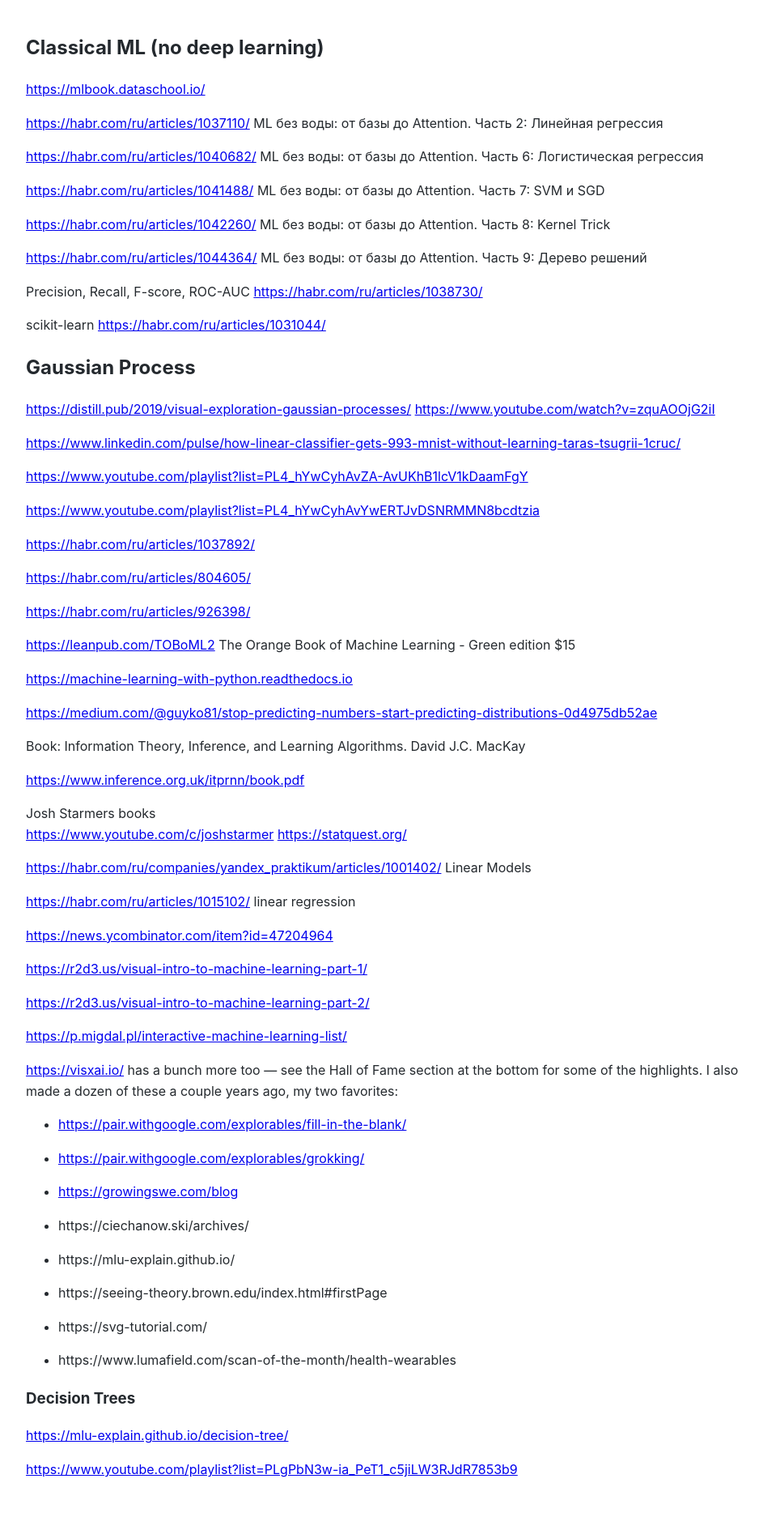
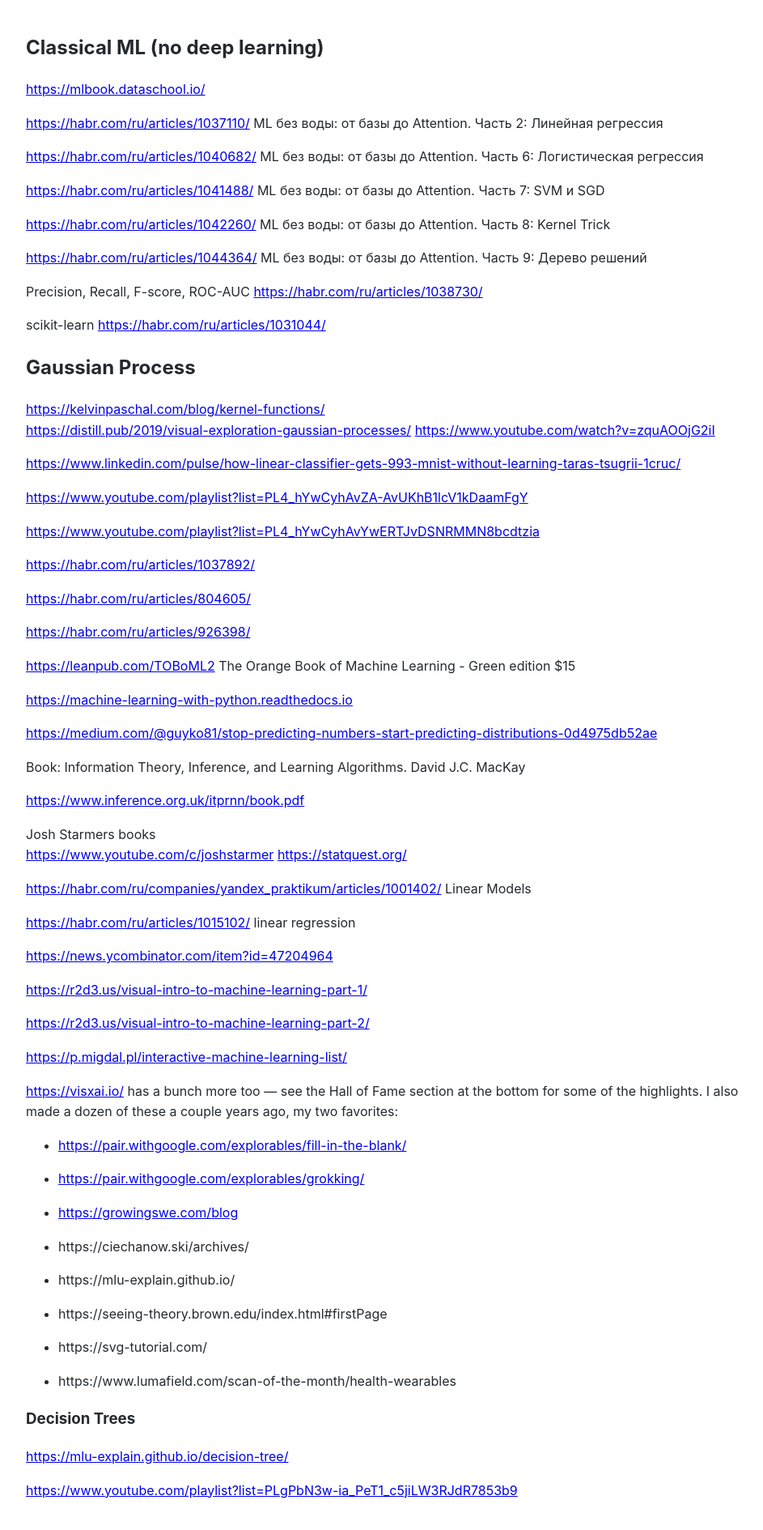
Before and after one commit to Michael-Lubinsky/michael-lubinsky.github.com, a Jekyll site: the page built from ml/classical_ml.md, in a window 1280 px wide. Shown: the whole page at 81% size, without its empty margins (158-1101 px from the left). Built offline with Jekyll 4.4.1, drawn with Linux system fonts in a browser that asks for light colours; our own code applies the rules of GitHub Pages for plain Markdown files; before the commit the page ends 1864 px from its top, so only the background shows below that.

Commit message:
Update classical_ml.md

```diff
--- a/ml/classical_ml.md
+++ b/ml/classical_ml.md
@@ -19,6 +19,8 @@
 <https://habr.com/ru/articles/1031044/>
 
 ## Gaussian Process
+
+<https://kelvinpaschal.com/blog/kernel-functions/>
 <https://distill.pub/2019/visual-exploration-gaussian-processes/>
 <https://www.youtube.com/watch?v=zquAOOjG2iI>
 
```
